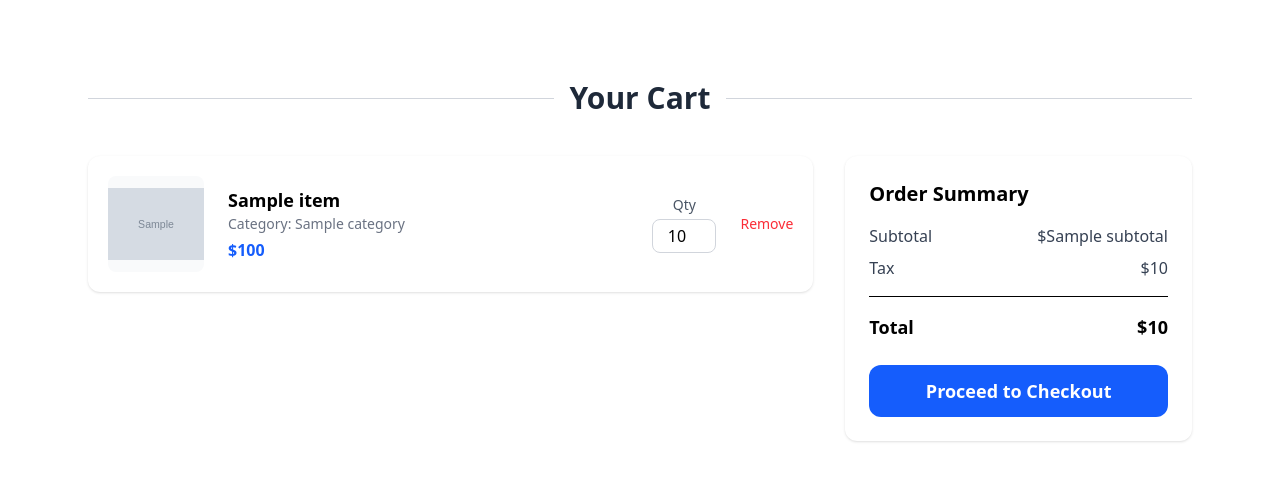
After one commit to Wazih-Taosif/speedcube, a Flask app: template templates/cart.html.jinja in a window 1280 px wide. The commit adds this page. Shown: the top 481 px of the page. Run offline with Flask 3, Linux system fonts and the light colour scheme; the template is opened without the code that fills it: most values are stand-ins (such as "Sample title", 1, 10 or a date in 2020); grey boxes marked "Sample" are stand-in pictures.

Commit message:
Did the frontend of cart page. And some of backend.

```diff
--- a/main.py
+++ b/main.py
@@ -1,5 +1,7 @@
 from flask import Flask, render_template, request, flash, redirect, abort
 from flask_login import LoginManager, login_user, current_user, logout_user, login_required
+
+from decimal import Decimal, ROUND_HALF_UP
 
 import pymysql
 
@@ -167,3 +169,26 @@ def logout():
     logout_user()
     flash("You have been logged out.")
     return redirect("/")
+
+@app.route("/cart")
+@login_required
+def cart():
+    connection = connect_db()
+    cursor = connection.cursor()
+    cursor.execute("""
+        SELECT * FROM `Cart`
+        JOIN `Product` ON `Product`.`ID` = `Cart`.`ProductID`
+        WHERE `UserID` = %s
+""",(current_user.id))
+    results = cursor.fetchall()
+    connection.close()
+    subtotal = Decimal("0.00")
+    for item in results:
+        #calculates the total price of each item in the cart of the user
+        subtotal = subtotal + (item["Price"] * item["Quantity"])
+        #calculates the total tax
+        tax = (subtotal * Decimal("0.08")).quantize(Decimal("0.01"), rounding = ROUND_HALF_UP)
+        #adding tax to subtotal
+        total = subtotal + tax
+
+    return render_template("cart.html.jinja", cart = results, subtotal = subtotal, tax = tax, total = total)
--- /dev/null
+++ b/templates/cart.html.jinja
@@ -0,0 +1,110 @@
+<!doctype html>
+<html>
+
+<head>
+    <meta charset="UTF-8" />
+    <meta name="viewport" content="width=device-width, initial-scale=1.0" />
+    <script src="https://cdn.jsdelivr.net/npm/@tailwindcss/browser@4"></script>
+</head>
+
+<body>
+    <div class="max-w-6xl mx-auto px-6 py-10">
+
+        <!-- Page Title -->
+        <div class="flex items-center my-10">
+            <div class="flex-1 border-t border-gray-300"></div>
+            <h1 class="px-4 text-3xl font-bold text-gray-800">Your Cart</h1>
+            <div class="flex-1 border-t border-gray-300"></div>
+        </div>
+
+        {% if cart and cart|length > 0 %}
+
+        <!-- Cart Layout -->
+        <div class="grid grid-cols-1 lg:grid-cols-3 gap-8">
+
+            <!-- Cart Items -->
+            <div class="lg:col-span-2 space-y-6">
+
+                {% for item in cart %}
+                <div class="flex items-center gap-6 bg-white p-5 rounded-xl shadow">
+
+                    <!-- Product Image -->
+                    <img src="{{ item['Image'] }}" alt="{{ item['Name'] }}"
+                        class="w-24 h-24 object-contain rounded-lg bg-gray-50">
+
+                    <!-- Product Info -->
+                    <div class="flex-1">
+                        <h3 class="text-lg font-semibold">{{ item['Name'] }}</h3>
+                        <p class="text-gray-500 text-sm">
+                            Category: {{ item['Category'] }}
+                        </p>
+                        <p class="text-blue-600 font-semibold mt-1">
+                            ${{ item['Price'] * item['Quantity'] }}
+                        </p>
+                    </div>
+
+                    <!-- Quantity -->
+                    <div class="flex flex-col items-center">
+                        <label class="text-sm text-gray-600 mb-1">Qty</label>
+                        <input type="number" value="{{ item['Quantity'] }}" min="1"
+                            class="w-16 text-center border border-gray-300 rounded-lg py-1">
+                    </div>
+
+                    <!-- Remove -->
+                    <a href="/cart/remove/{{ item['ID'] }}" class="text-red-500 hover:text-red-700 text-sm font-medium">
+                        Remove
+                    </a>
+
+                </div>
+                {% endfor %}
+
+            </div>
+
+            <!-- Order Summary -->
+            <div class="bg-white p-6 rounded-xl shadow h-fit">
+
+                <h2 class="text-xl font-bold mb-4">Order Summary</h2>
+
+                <div class="flex justify-between text-gray-700 mb-2">
+                    <span>Subtotal</span>
+                    <span>${{ subtotal }}</span>
+                </div>
+
+                <div class="flex justify-between text-gray-700 mb-2">
+                    <span>Tax</span>
+                    <span>${{ tax }}</span>
+                </div>
+
+                <div class="flex justify-between font-semibold text-lg border-t pt-4 mt-4">
+                    <span>Total</span>
+                    <span>${{ total }}</span>
+                </div>
+
+                <a href="/checkout" class="mt-6 block w-full text-center bg-blue-600 text-white py-3 rounded-xl
+                      text-lg font-semibold hover:bg-blue-700 transition">
+                    Proceed to Checkout
+                </a>
+            </div>
+
+        </div>
+
+        {% else %}
+
+        <!-- Empty Cart -->
+        <div class="text-center py-20">
+            <p class="text-xl text-gray-600 mb-6">
+                Your cart is empty 🛒
+            </p>
+            <a href="/browse" class="inline-block px-6 py-3 bg-blue-600 text-white rounded-lg
+                  hover:bg-blue-700 transition">
+                Browse Products
+            </a>
+        </div>
+
+        {% endif %}
+
+    </div>
+
+</body>
+
+</html>
--- a/templates/components/navbar.html.jinja
+++ b/templates/components/navbar.html.jinja
@@ -5,7 +5,6 @@
         <img src="/static/images/logo of rubiks store.png" alt="Logo" class="h-14 w-30 object-contain inline-block">
         SpeedCubes
     </a>
-    {{ current_user.email }}
     <!-- Right Options -->
     <div class="flex items-center space-x-6">
         <a href="/browse" class="relative group text-lg font-medium hover:text-blue-300">
@@ -20,11 +19,14 @@
                 class="absolute left-1/2 -bottom-1 w-0 h-0.5 bg-black transition-all duration-300 group-hover:w-full group-hover:left-0"></span>
         </a>
         <!-- Cart Icon -->
+        {% if current_user.is_authenticated %}
         <a href="/cart" class="relative group">
             <img src="/static/images/cart icon.jpg" alt="Cart" class="w-7 h-7 hover:text-blue-300">
             <span
                 class="absolute left-1/2 -bottom-1 w-0 h-0.5 bg-black transition-all duration-300 group-hover:w-full group-hover:left-0"></span>
         </a>
+        {% endif %}
+
         {% if not current_user.is_authenticated%}
         <a href="/login"></a>
         {%else%}
```
Also changed, not shown: templates/login.html.jinja (+8 -5 lines), templates/product.html.jinja (+9 -7 lines).
